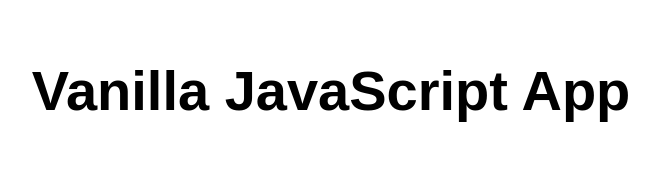
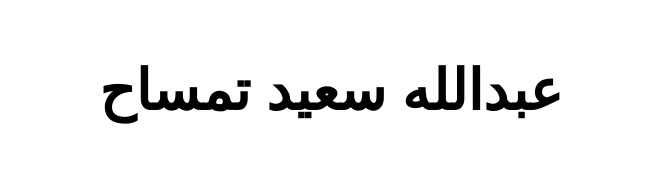
Before and after one commit to abdalatms/tms, a plain HTML site: page index.html in a window 1280 px wide. Shown: the whole page, without its empty margins (309-968 px from the left). Drawn offline with Linux system fonts and the light colour scheme.

Commit message:
Update index.html

```diff
--- a/index.html
+++ b/index.html
@@ -5,12 +5,12 @@
   <meta charset="UTF-8">
   <meta name="viewport" content="width=device-width, initial-scale=1.0">
   <link rel="stylesheet" href="styles.css">
-  <title>Vanilla JavaScript App</title>
+  <title>Abdallah saeid</title>
 </head>
 
 <body>
   <main>
-    <h1>Vanilla JavaScript App</h1>
+    <h1>عبدالله سعيد تمساح </h1>
   </main>
 </body>
 
```
